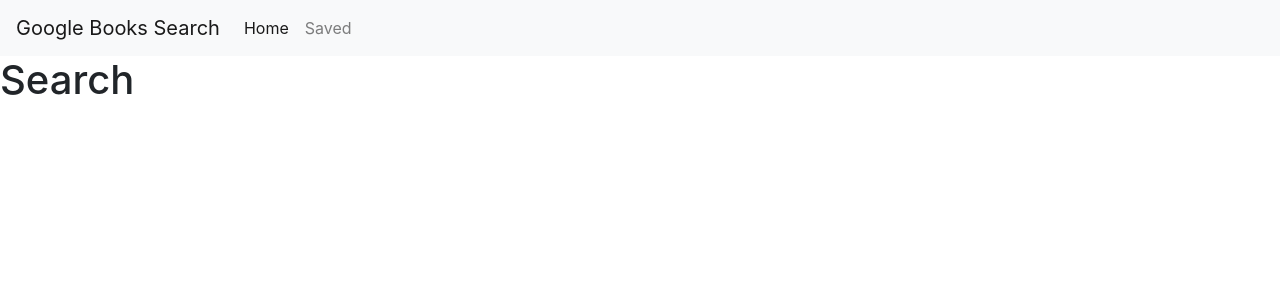
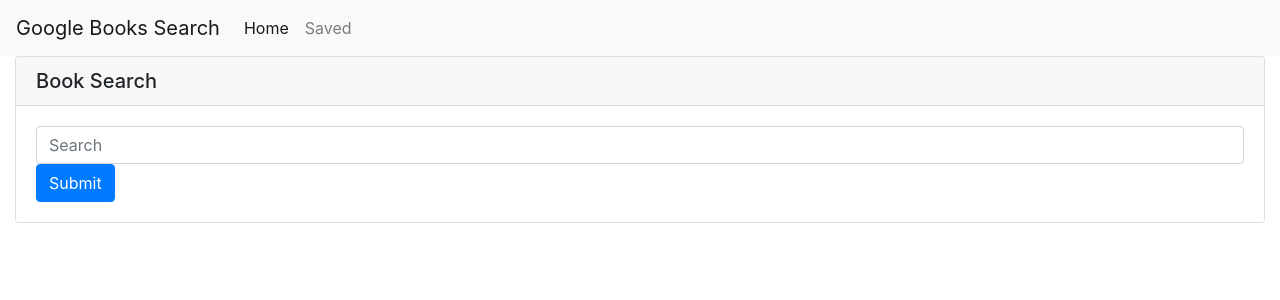
Before and after one commit to echao2012/Google-Books-Search, a React (Create React App) app in the folder client/: page / in a window 1280 px wide. Shown: the top 300 px of the page. Built offline with nearby package versions, Linux system fonts and the light colour scheme.

Commit message:
Added a book search box

```diff
--- /dev/null
+++ b/client/src/components/SearchBox/index.js
@@ -0,0 +1,17 @@
+import React from "react";
+
+function SearchBox(props) {
+  return (
+    <div className="card">
+      <h5 className="card-header">Book Search</h5>
+      <div className="card-body">
+        <form>
+          <input type="text" className="form-control" placeholder="Search" name={props.name} value={props.value} onChange={props.onChange} />
+          <button type="submit" className="btn btn-primary" onClick={props.onClick}>Submit</button>
+        </form>
+      </div>
+    </div>
+  );
+}
+
+export default SearchBox;
--- a/client/src/pages/Search.js
+++ b/client/src/pages/Search.js
@@ -1,17 +1,40 @@
 import React, { Component } from "react";
 import API from "../utils/API";
 import Nav from "../components/Nav"
+import SearchBox from "../components/SearchBox"
 
 class Search extends Component {
   state = {
-    books: []
+    books: [],
+    bookSearch: ""
+  }
+
+  handleInputChange = event => {
+    const { name, value } = event.target;
+    this.setState({ [name]: value });
+  };
+
+  handleFormSubmit = event => {
+    event.preventDefault();
+
+    // Search for books and update the books state
+    API.searchBooks(this.state.bookSearch)
+      .then(res => this.setState({ books: res.data }))
+      .catch(err => console.log(err));
   }
 
   render() {
     return (
       <div>
         <Nav location={this.props.location.pathname} />
-        <h1>Search</h1>
+        <div className="container-fluid">
+          <SearchBox
+            name="bookSearch"
+            value={this.state.bookSearch}
+            onChange={this.handleInputChange}
+            onClick={this.handleFormSubmit}
+          />
+        </div>
       </div>
     );
   }
```
